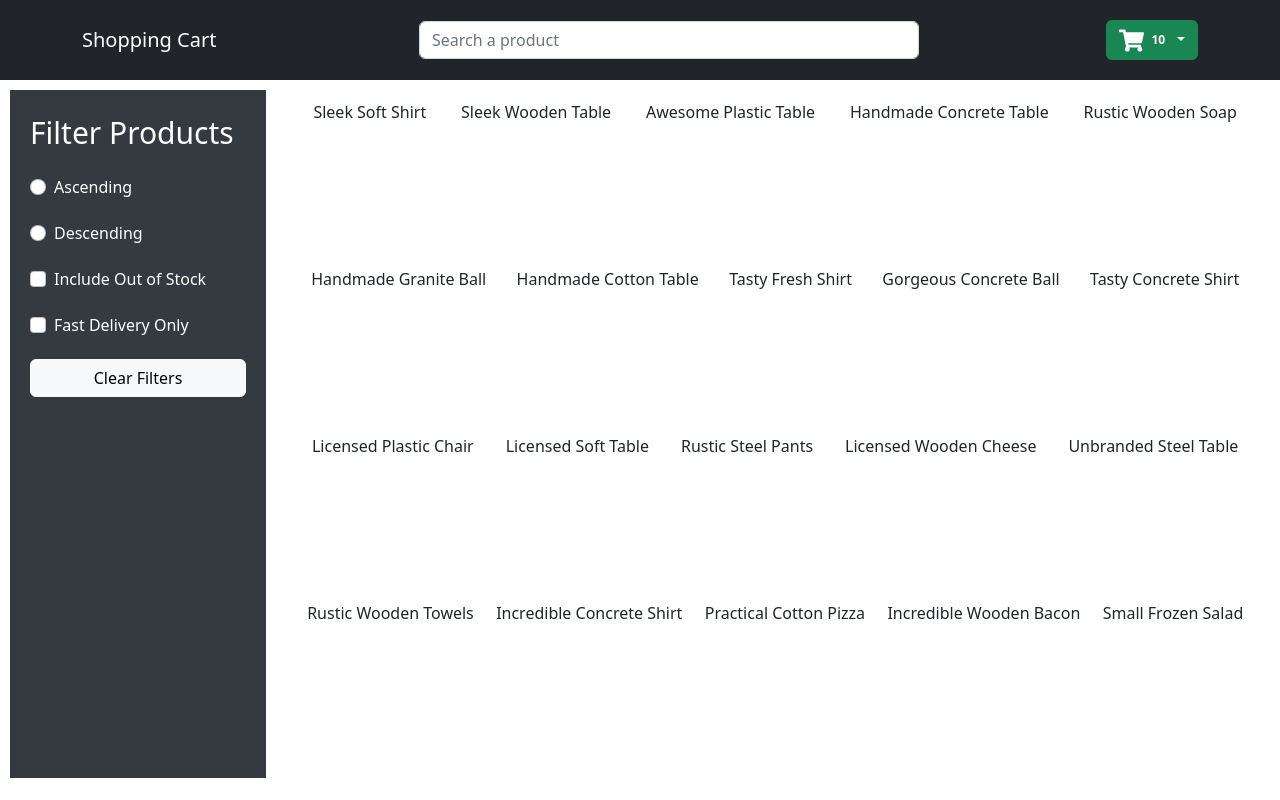
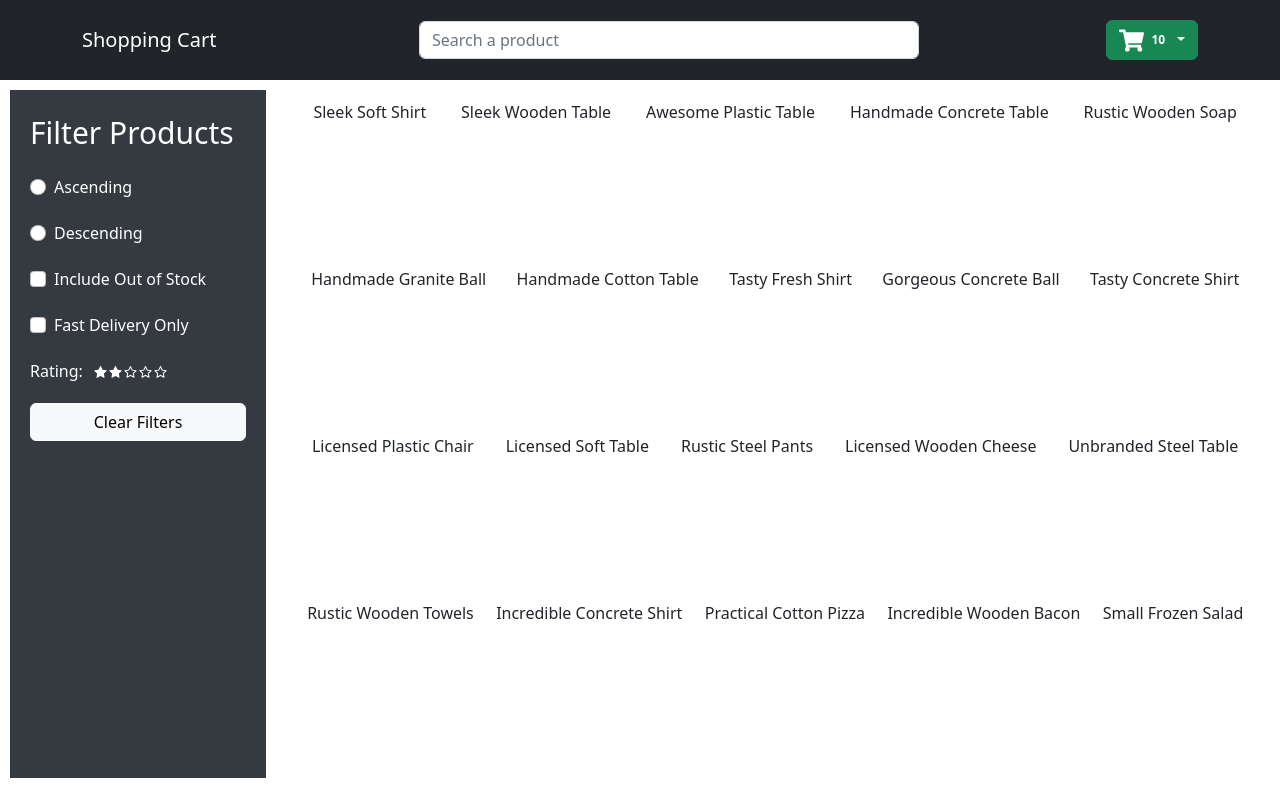
Before and after one commit to akshaybandivadekar/shopping-cart, a React (Create React App) app: page / in a window 1280 px wide. Built offline with nearby package versions, Linux system fonts and the light colour scheme.

Commit message:
Rating Component UI

```diff
--- a/src/components/Filters.js
+++ b/src/components/Filters.js
@@ -1,7 +1,9 @@
-
+import { useState } from 'react';
 import { Button, Form } from 'react-bootstrap';
+import Rating from './Rating';
 
 const Filters = () => {
+  const [rate, setRate] = useState(2);
   return (
     <div className='filters'>
       <span className='title'>Filter Products</span>
@@ -41,10 +43,14 @@
           id='inline-4'
         />
       </span>
-      {/* <span>
+      <span>
         <label style={{ paddingRight: 10 }}>Rating: </label>
-        <Rating rating={byRating} style={{ cursor: 'pointer' }} />
-      </span> */}
+        <Rating
+          rating={rate}
+          onClick={(i) => setRate(i + 1)}
+          style={{ cursor: 'pointer' }}
+        />
+      </span>
       <Button variant='light'>Clear Filters</Button>
     </div>
   );
--- /dev/null
+++ b/src/components/Rating.js
@@ -0,0 +1,19 @@
+import { AiFillStar, AiOutlineStar } from 'react-icons/ai';
+
+const Rating = ({ rating, onClick, style }) => {
+  return (
+    <>
+      {[...Array(5)].map((_, i) => (
+        <span key={i} onClick={() => onClick(i)} style={style}>
+          {rating > i ? (
+            <AiFillStar fontSize='15px' />
+          ) : (
+            <AiOutlineStar fontSize='15px' />
+          )}
+        </span>
+      ))}
+    </>
+  );
+};
+
+export default Rating;
```
